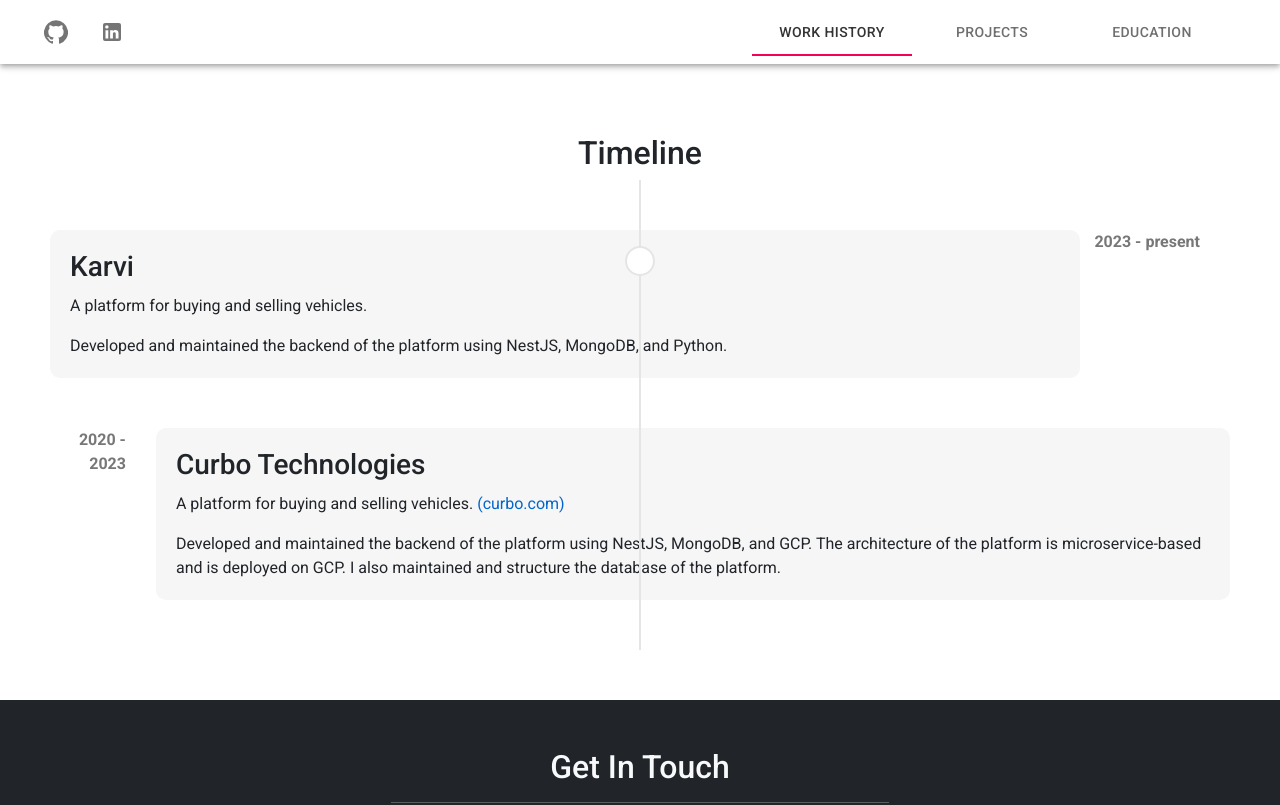
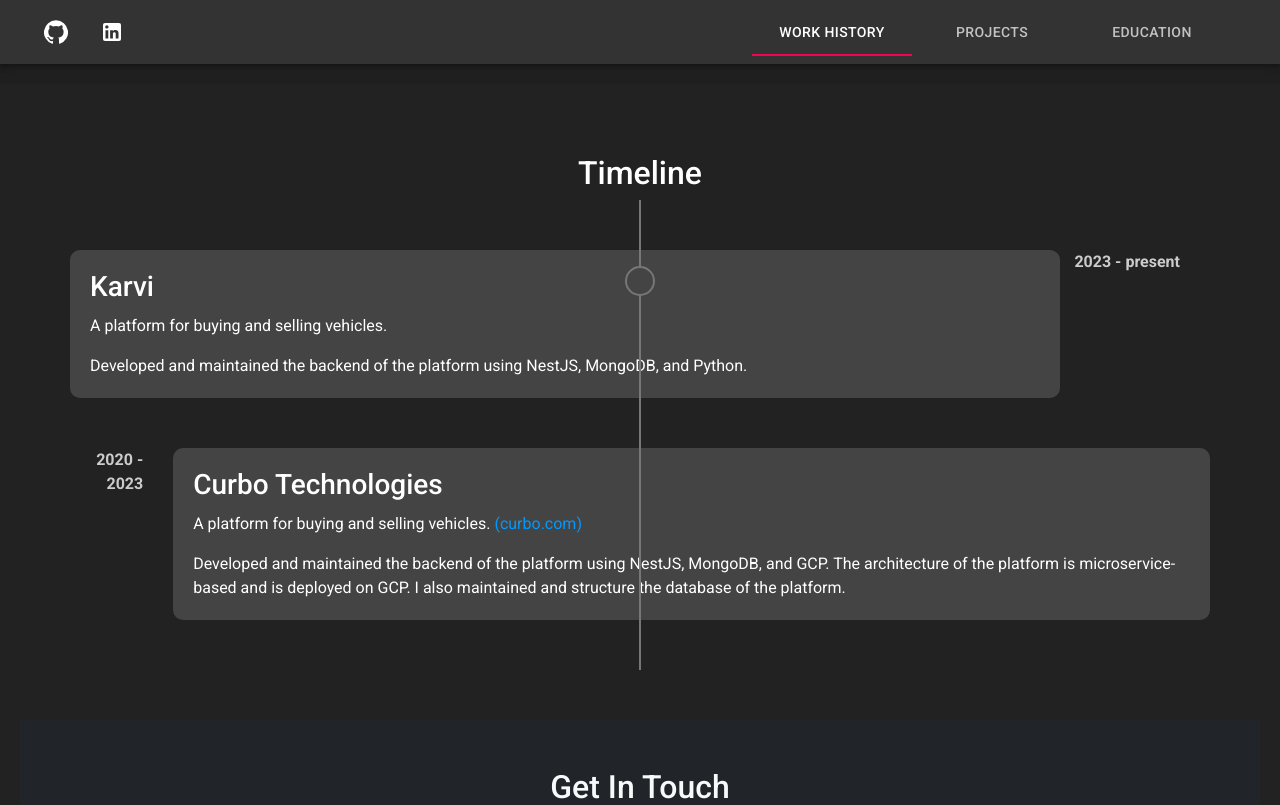
Before and after one commit to bujosa/lerna, a React (Create React App) app: page / in a window 1280 px wide. Shown: the top 805 px of the page. Built offline with nearby package versions, Linux system fonts and the light colour scheme.

Commit message:
style: transform app.js into dark

```diff
--- a/src/App.js
+++ b/src/App.js
@@ -14,8 +14,8 @@
     flexGrow: 1,
   },
   appBar: {
-    color: '#333',
-    backgroundColor: 'white',
+    backgroundColor: '#333',
+    color: 'white',
   },
   toolBar: {
     justifyContent: 'space-between',
@@ -25,6 +25,9 @@
   },
   contentContainer: {
     marginTop: '20px',
+    backgroundColor: '#222',
+    color: 'white',
+    padding: '20px',
   },
   socialIcons: {
     display: 'flex',
@@ -32,6 +35,7 @@
   },
   socialIcon: {
     marginLeft: theme.spacing(1),
+    color: 'white',
   },
 }));
 
@@ -45,7 +49,7 @@
 
   return (
     <div className={classes.root}>
-      <AppBar position="static" className={classes.appBar} color="inherit">
+      <AppBar position="static" className={classes.appBar}>
         <Toolbar className={classes.toolBar}>
           <div className={classes.socialIcons}>
             <IconButton
--- a/src/components/WorkHistory.css
+++ b/src/components/WorkHistory.css
@@ -1,3 +1,4 @@
+/* Modo Oscuro */
 .work-history-container {
   display: flex;
   justify-content: center;
@@ -18,7 +19,7 @@
   top: 0;
   bottom: 0;
   width: 2px;
-  background-color: #e5e5e5;
+  background-color: #777777;
   left: 50%;
   transform: translateX(-50%);
 }
@@ -37,7 +38,7 @@
 
 .work-date {
   font-weight: bold;
-  color: #777777;
+  color: #cccccc;
   width: 150px;
   padding-right: 30px;
   text-align: right;
@@ -46,7 +47,7 @@
 .work-details {
   flex-grow: 1;
   padding: 20px;
-  background-color: #f6f6f6;
+  background-color: #444444;
   border-radius: 10px;
   position: relative;
 }
@@ -70,7 +71,7 @@
 }
 
 .company-description a {
-  color: #0066cc;
+  color: #0099ff;
   text-decoration: none;
 }
 
@@ -82,8 +83,8 @@
   content: '';
   position: absolute;
   border-radius: 50%;
-  background-color: white;
-  border: 2px solid #e5e5e5;
+  background-color: #444444;
+  border: 2px solid #777777;
   top: 16px;
   left: 50%;
   transform: translateX(-50%);
--- a/src/css/App.css
+++ b/src/css/App.css
@@ -4,6 +4,8 @@
   font-family: 'Roboto', sans-serif;
   margin: 0;
   padding: 0;
+  background-color: #1f1f1f; /* color de fondo oscuro */
+  color: #fff; /* color de letra blanco */
 }
 
 h4 {
```
